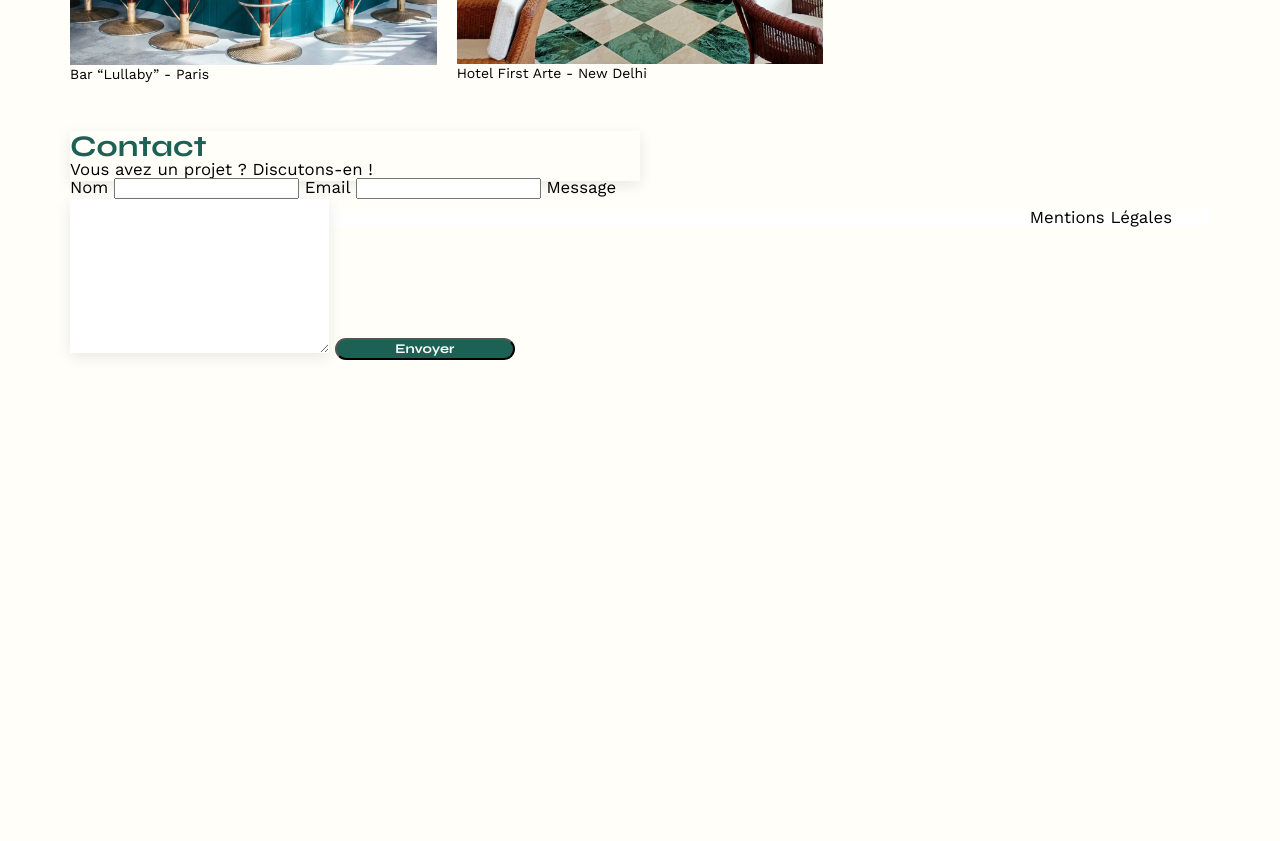
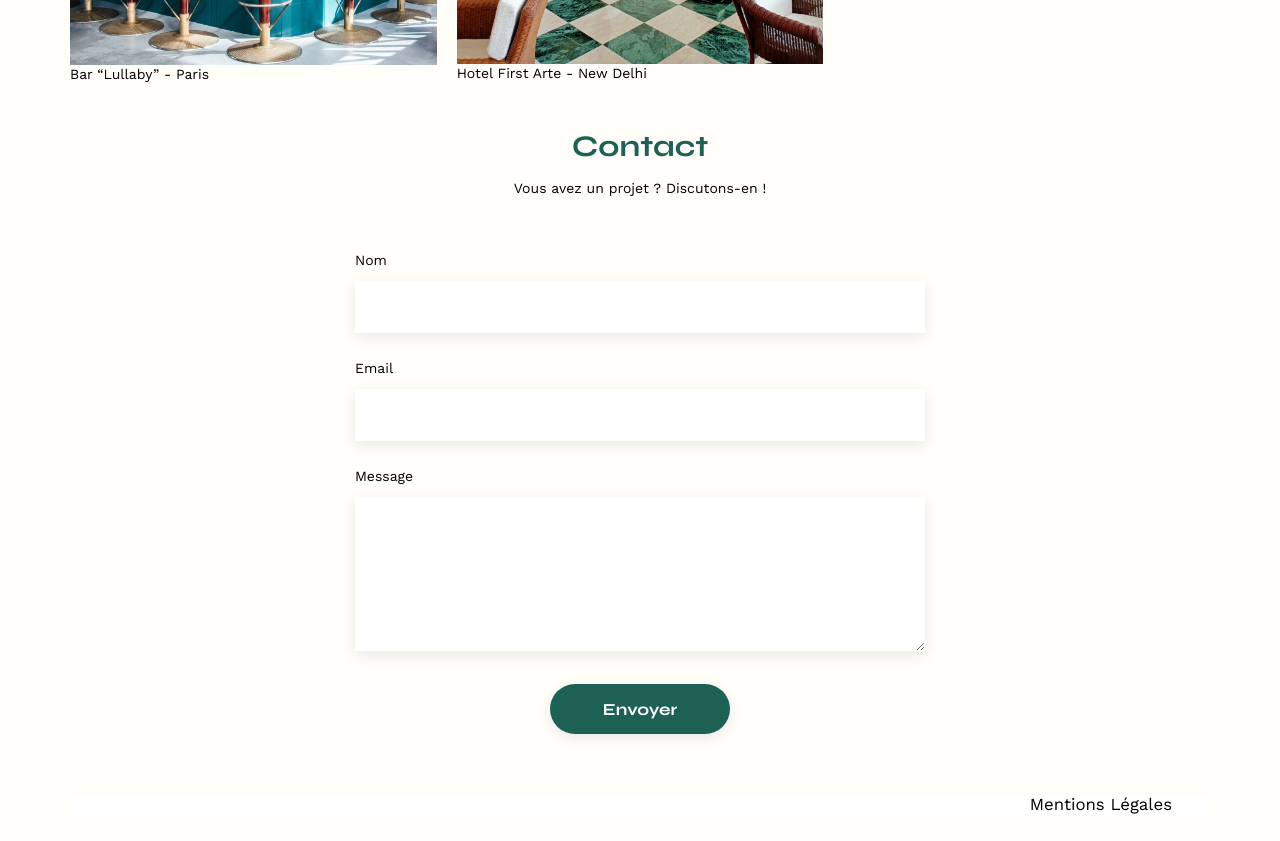
Before and after one commit to LudoCzd/Projet_3, a plain HTML site: page FrontEnd/index.html in a window 1280 px wide. Shown: the part 2600-3441 px from the top of the page. Before the commit the page ends 2986 px from the top, so only its background shows below. Drawn offline with nearby package versions, Linux system fonts and the light colour scheme; no server answers.

Commit message:
Problème du contact reglé

```diff
--- a/FrontEnd/assets/style.css
+++ b/FrontEnd/assets/style.css
@@ -306,39 +306,33 @@ li:hover {
 .gallery img {
   width: 100%;
 }
-#contact,
-#formLogin {
+.formulaire {
   width: 50%;
   margin: auto;
 }
-#contact,
-#formLogin > * {
+.formulaire > * {
   text-align: center;
 }
-#contact,
-#formLogin h2 {
+.formulaire h2 {
   margin-bottom: 20px;
 }
-#contact,
-#formLogin form {
+.formulaire form {
   text-align: left;
   margin-top: 30px;
   display: flex;
   flex-direction: column;
 }
 
-#contact,
-#formLogin input {
+.formulaire input {
   height: 50px;
   font-size: 1.2em;
   border: none;
   box-shadow: 0px 4px 14px rgba(0, 0, 0, 0.09);
 }
-#contact,
-#formLogin label {
+.formulaire label {
   margin: 2em 0 1em 0;
 }
-#contact textarea {
+.formulaire textarea {
   border: none;
   box-shadow: 0px 4px 14px rgba(0, 0, 0, 0.09);
 }
@@ -356,7 +350,7 @@ input[type="submit"] {
 input[type="submit"]:hover {
   background-color: #0e2f28;
 }
-#contact p span {
+.formulaire p span {
   text-decoration: underline;
   cursor: pointer;
 }
--- a/FrontEnd/index.html
+++ b/FrontEnd/index.html
@@ -181,7 +181,7 @@
           </figure>
         </div>
       </section>
-      <section id="contact">
+      <section class="formulaire" id="contact">
         <h2>Contact</h2>
         <p>Vous avez un projet ? Discutons-en !</p>
         <form action="#" method="post">
```
Also changed, not shown: FrontEnd/login.html (+1 -1 lines).
